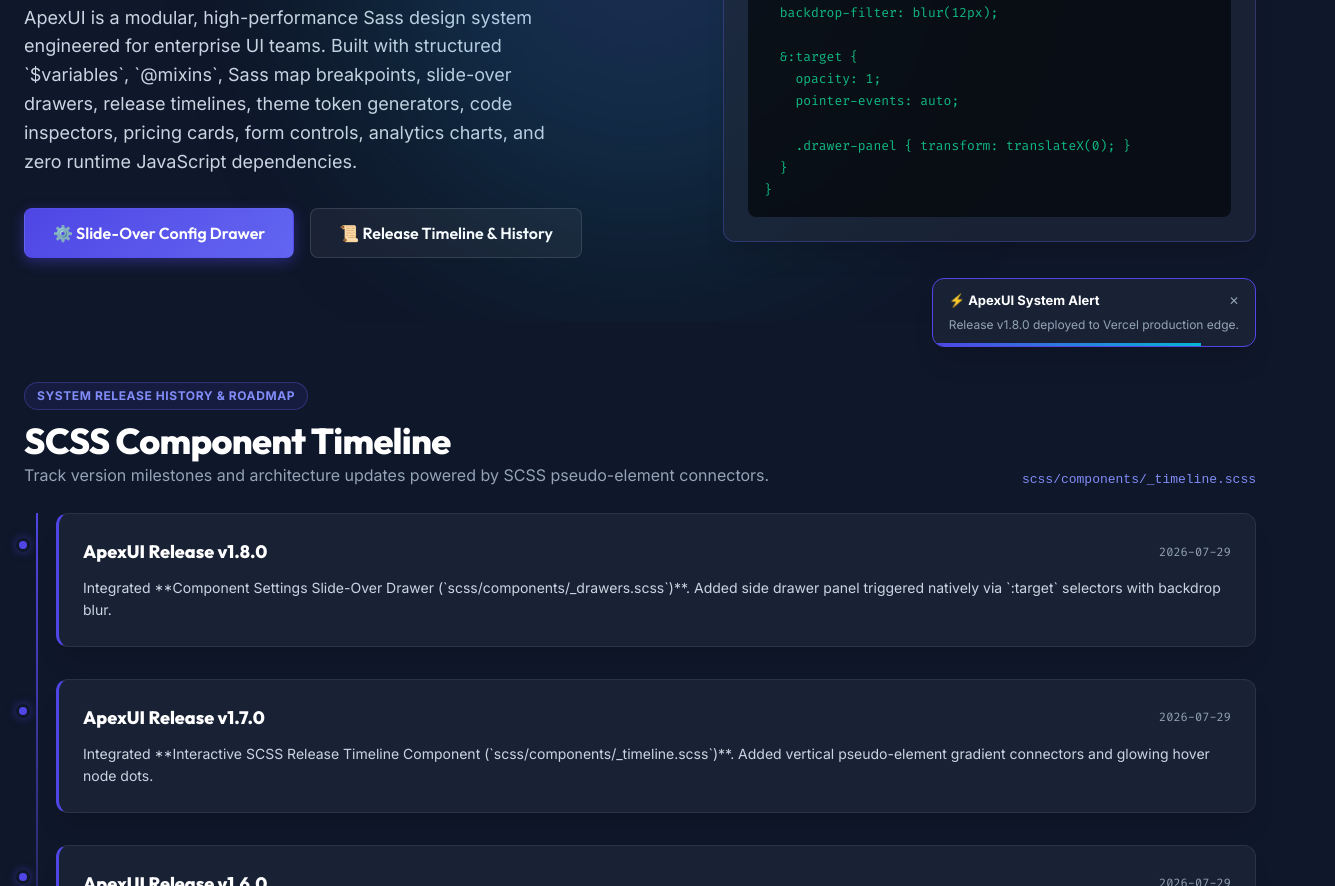
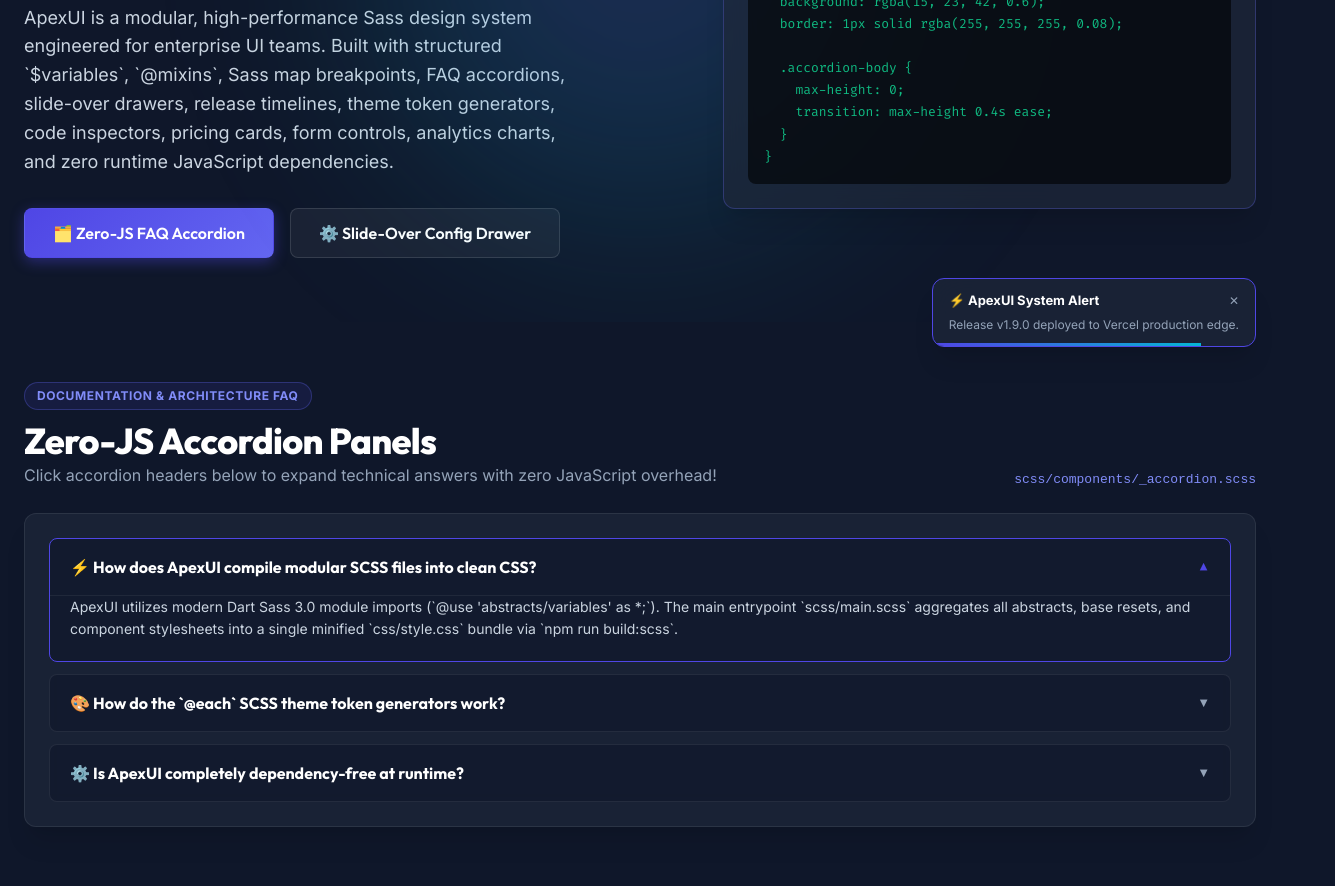
Before and after one commit to breakingthebot/sass-scss-design-system-build51, a website: page index.html in a window 1280 px wide. Shown: the part 429-1315 px from the top of the page, 1335 px wide, since content can reach past the window. Drawn offline with Linux system fonts and the light colour scheme.

Commit message:
feat: release v1.9.0 - Accordion FAQ & Collapsible Panel Component

```diff
--- a/index.html
+++ b/index.html
@@ -4,7 +4,7 @@
     <meta charset="UTF-8" />
     <meta name="viewport" content="width=device-width, initial-scale=1.0" />
     <title>ApexUI — Enterprise Sass/SCSS Design System & Component Infrastructure</title>
-    <meta name="description" content="ApexUI is a modular, production-ready Sass/SCSS design system and UI component library. Featuring SCSS variables, mixins, maps, functions, theme token generators, code inspector, slide-over config drawer, release timeline, pricing cards, form controls, analytics charts, and zero JavaScript dependencies." />
+    <meta name="description" content="ApexUI is a modular, production-ready Sass/SCSS design system and UI component library. Featuring SCSS variables, mixins, maps, functions, theme token generators, code inspector, FAQ accordion, slide-over config drawer, release timeline, pricing cards, form controls, analytics charts, and zero JavaScript dependencies." />
     <link rel="stylesheet" href="css/style.css" />
   </head>
   <body>
@@ -22,6 +22,11 @@
     <input type="radio" id="code-tab-mixins" name="code-tabs" class="state-hack" />
     <input type="radio" id="code-tab-themes" name="code-tabs" class="state-hack" />
 
+    <!-- Pure CSS Accordion State Radios -->
+    <input type="radio" id="accordion-1" name="faq-accordion" class="state-hack" checked />
+    <input type="radio" id="accordion-2" name="faq-accordion" class="state-hack" />
+    <input type="radio" id="accordion-3" name="faq-accordion" class="state-hack" />
+
     <div class="app-wrapper">
       <!-- Sticky Navigation Header -->
       <header class="navbar">
@@ -29,7 +34,7 @@
           <a href="#" class="brand-logo">
             <span class="brand-icon">⚡</span>
             <span>Apex<span class="text-brand-gradient">UI</span></span>
-            <span class="badge badge-brand" style="margin-left: 8px;">SCSS System • v1.8.0</span>
+            <span class="badge badge-brand" style="margin-left: 8px;">SCSS System • v1.9.0</span>
           </a>
 
           <!-- Mobile Hamburger Toggle Label -->
@@ -42,6 +47,7 @@
           <ul class="nav-menu">
             <li><a href="#architecture" class="nav-link">Architecture</a></li>
             <li><a href="#code-inspector" class="nav-link">SCSS Inspector</a></li>
+            <li><a href="#faq" class="nav-link">FAQ Accordion</a></li>
             <li><a href="#timeline" class="nav-link">Release Timeline</a></li>
             <li><a href="#pricing" class="nav-link">Pricing Plans</a></li>
             <li><a href="#forms" class="nav-link">Form Controls</a></li>
@@ -61,7 +67,7 @@
             </div>
 
             <a href="#drawer-settings" class="btn btn-outline btn-sm">⚙️ Config Drawer</a>
-            <a href="#timeline" class="btn btn-primary btn-sm">Release History</a>
+            <a href="#faq" class="btn btn-primary btn-sm">Read FAQ</a>
           </div>
         </div>
       </header>
@@ -82,15 +88,15 @@
             </h1>
 
             <p class="hero-subtitle">
-              ApexUI is a modular, high-performance Sass design system engineered for enterprise UI teams. Built with structured `$variables`, `@mixins`, Sass map breakpoints, slide-over drawers, release timelines, theme token generators, code inspectors, pricing cards, form controls, analytics charts, and zero runtime JavaScript dependencies.
+              ApexUI is a modular, high-performance Sass design system engineered for enterprise UI teams. Built with structured `$variables`, `@mixins`, Sass map breakpoints, FAQ accordions, slide-over drawers, release timelines, theme token generators, code inspectors, pricing cards, form controls, analytics charts, and zero runtime JavaScript dependencies.
             </p>
 
             <div class="hero-cta-group">
-              <a href="#drawer-settings" class="btn btn-primary btn-lg">
+              <a href="#faq" class="btn btn-primary btn-lg">
+                🗂️ Zero-JS FAQ Accordion
+              </a>
+              <a href="#drawer-settings" class="btn btn-secondary btn-lg">
                 ⚙️ Slide-Over Config Drawer
-              </a>
-              <a href="#timeline" class="btn btn-secondary btn-lg">
-                📜 Release Timeline &amp; History
               </a>
             </div>
           </div>
@@ -103,29 +109,73 @@
                 <span class="dot dot-amber"></span>
                 <span class="dot dot-green"></span>
               </div>
-              <span class="file-path">scss/components/_drawers.scss</span>
-              <span class="badge badge-brand">ApexUI SCSS v1.8.0</span>
+              <span class="file-path">scss/components/_accordion.scss</span>
+              <span class="badge badge-brand">ApexUI SCSS v1.9.0</span>
             </div>
 
             <pre>
-<span class="token-comment">// Slide-Over Settings Drawer (:target trigger)</span>
-.drawer-overlay {
-  position: fixed;
-  inset: 0;
-  backdrop-filter: blur(12px);
+<span class="token-comment">// Pure CSS Accordion Panel Trigger</span>
+.accordion-item {
+  background: rgba(15, 23, 42, 0.6);
+  border: 1px solid rgba(255, 255, 255, 0.08);
 
-  &amp;:target {
-    opacity: 1;
-    pointer-events: auto;
-
-    .drawer-panel { transform: translateX(0); }
+  .accordion-body {
+    max-height: 0;
+    transition: max-height 0.4s ease;
   }
 }</pre>
           </div>
         </div>
       </section>
 
-      <!-- PURE CSS SLIDE-OVER SETTINGS DRAWER (TRIGGERED VIA :target) (NEW v1.8.0) -->
+      <!-- ACCORDION FAQ SECTION (NEW v1.9.0) -->
+      <section id="faq" class="container" style="padding: 60px 24px;">
+        <div style="display: flex; justify-content: space-between; align-items: flex-end; flex-wrap: wrap; gap: 16px; margin-bottom: 24px;">
+          <div>
+            <span class="badge badge-brand">DOCUMENTATION &amp; ARCHITECTURE FAQ</span>
+            <h2 style="margin-top: 8px;">Zero-JS Accordion Panels</h2>
+            <p>Click accordion headers below to expand technical answers with zero JavaScript overhead!</p>
+          </div>
+          <span style="font-family: monospace; font-size: 0.8125rem; color: #818cf8;">scss/components/_accordion.scss</span>
+        </div>
+
+        <div class="accordion-group">
+          <!-- Accordion Item 1 -->
+          <div class="accordion-item accordion-item-1">
+            <label for="accordion-1" class="accordion-label">
+              <span>⚡ How does ApexUI compile modular SCSS files into clean CSS?</span>
+              <span class="accordion-chevron">▼</span>
+            </label>
+            <div class="accordion-body">
+              ApexUI utilizes modern Dart Sass 3.0 module imports (`@use 'abstracts/variables' as *;`). The main entrypoint `scss/main.scss` aggregates all abstracts, base resets, and component stylesheets into a single minified `css/style.css` bundle via `npm run build:scss`.
+            </div>
+          </div>
+
+          <!-- Accordion Item 2 -->
+          <div class="accordion-item accordion-item-2">
+            <label for="accordion-2" class="accordion-label">
+              <span>🎨 How do the `@each` SCSS theme token generators work?</span>
+              <span class="accordion-chevron">▼</span>
+            </label>
+            <div class="accordion-body">
+              The theme module `scss/abstracts/_themes.scss` defines a nested Sass map `$themes` for `dark`, `light`, and `cyber` palettes. An `@each` loop automatically emits CSS custom properties (`--bg-main`, `--brand-accent`), allowing instant theme switching with 0kb JavaScript.
+            </div>
+          </div>
+
+          <!-- Accordion Item 3 -->
+          <div class="accordion-item accordion-item-3">
+            <label for="accordion-3" class="accordion-label">
+              <span>⚙️ Is ApexUI completely dependency-free at runtime?</span>
+              <span class="accordion-chevron">▼</span>
+            </label>
+            <div class="accordion-body">
+              Yes! All interactive elements (theme toggles, tabbed code inspectors, slide-over config drawers, fixed toast notifications, and accordion dropdowns) are implemented using native HTML5 state controls (`:target`, `:checked` input state hacks).
+            </div>
+          </div>
+        </div>
+      </section>
+
+      <!-- PURE CSS SLIDE-OVER SETTINGS DRAWER (TRIGGERED VIA :target) -->
       <div id="drawer-settings" class="drawer-overlay">
         <div class="drawer-panel">
           <div class="drawer-header">
@@ -187,6 +237,18 @@
         </div>
 
         <div class="timeline">
+          <!-- Release v1.9.0 -->
+          <div class="timeline-item">
+            <div class="timeline-dot"></div>
+            <div class="timeline-header">
+              <span class="timeline-version">ApexUI Release v1.9.0</span>
+              <span class="timeline-date">2026-07-29</span>
+            </div>
+            <div class="timeline-body">
+              Integrated **Accordion FAQ &amp; Collapsible Panel Component (`scss/components/_accordion.scss`)**. Added zero-JS accordion dropdown panels with rotating chevrons and max-height transitions.
+            </div>
+          </div>
+
           <!-- Release v1.8.0 -->
           <div class="timeline-item">
             <div class="timeline-dot"></div>
@@ -208,18 +270,6 @@
             </div>
             <div class="timeline-body">
               Integrated **Interactive SCSS Release Timeline Component (`scss/components/_timeline.scss`)**. Added vertical pseudo-element gradient connectors and glowing hover node dots.
-            </div>
-          </div>
-
-          <!-- Release v1.6.0 -->
-          <div class="timeline-item">
-            <div class="timeline-dot"></div>
-            <div class="timeline-header">
-              <span class="timeline-version">ApexUI Release v1.6.0</span>
-              <span class="timeline-date">2026-07-29</span>
-            </div>
-            <div class="timeline-body">
-              Integrated **Subscription Pricing Cards Grid (`scss/components/_pricing.scss`)**. Added popular plan badges, feature checkmarks, and glassmorphism pricing cards.
             </div>
           </div>
         </div>
@@ -407,8 +457,8 @@
           <div class="alert alert-info">
             <span class="alert-icon">ℹ️</span>
             <div class="alert-content">
-              <div class="alert-title">New SCSS Release v1.8.0 Available</div>
-              <div class="alert-desc">Integrated Component Settings Slide-Over Drawer.</div>
+              <div class="alert-title">New SCSS Release v1.9.0 Available</div>
+              <div class="alert-desc">Integrated Accordion FAQ &amp; Collapsible Panel components.</div>
             </div>
             <span class="badge" style="background: rgba(6, 182, 212, 0.2); color: #06b6d4; border: 1px solid rgba(6, 182, 212, 0.4);">INFO</span>
           </div>
@@ -605,7 +655,7 @@
           <div class="feature-card">
             <div class="card-icon">🧩</div>
             <h3 class="card-title">`scss/components/`</h3>
-            <p class="card-desc">Decoupled SCSS stylesheets for navbars, buttons, metric widgets, token swatches, charts, codeboxes, alerts, forms, pricing, timeline, drawers, data tables, and modals.</p>
+            <p class="card-desc">Decoupled SCSS stylesheets for navbars, buttons, metric widgets, token swatches, charts, codeboxes, alerts, forms, pricing, timeline, drawers, accordion, data tables, and modals.</p>
           </div>
         </div>
       </section>
@@ -779,7 +829,7 @@
             <strong style="font-size: 0.8125rem; color: #ffffff;">⚡ ApexUI System Alert</strong>
             <label for="toast-dismiss" style="cursor: pointer; color: #94a3b8; font-size: 0.75rem;">✕</label>
           </div>
-          <p style="font-size: 0.75rem; color: #94a3b8; margin-top: 4px;">Release v1.8.0 deployed to Vercel production edge.</p>
+          <p style="font-size: 0.75rem; color: #94a3b8; margin-top: 4px;">Release v1.9.0 deployed to Vercel production edge.</p>
         </div>
       </div>
 
@@ -828,18 +878,18 @@ $font-mono: 'Fira Code', monospace;</pre>
               <h4 class="footer-col-title">SCSS Modules</h4>
               <ul class="footer-links">
                 <li><a href="#modal-inspect-variables">_variables.scss</a></li>
+                <li><a href="#faq">_accordion.scss</a></li>
                 <li><a href="#drawer-settings">_drawers.scss</a></li>
                 <li><a href="#timeline">_timeline.scss</a></li>
-                <li><a href="#pricing">_pricing.scss</a></li>
               </ul>
             </div>
 
             <div>
               <h4 class="footer-col-title">Components</h4>
               <ul class="footer-links">
+                <li><a href="#faq">FAQ Accordion</a></li>
                 <li><a href="#drawer-settings">Config Drawer</a></li>
                 <li><a href="#timeline">Release Timeline</a></li>
-                <li><a href="#pricing">Pricing Cards</a></li>
                 <li><a href="#data-table">Enterprise Data Table</a></li>
               </ul>
             </div>
@@ -848,7 +898,7 @@ $font-mono: 'Fira Code', monospace;</pre>
               <h4 class="footer-col-title">Documentation</h4>
               <ul class="footer-links">
                 <li><a href="README.md">System Architecture Guide</a></li>
-                <li><a href="CHANGELOG.md">Changelog v1.8.0</a></li>
+                <li><a href="CHANGELOG.md">Changelog v1.9.0</a></li>
                 <li><a href="https://github.com/breakingthebot/sass-scss-design-system-build51">GitHub Repository</a></li>
                 <li><a href="#">MIT License</a></li>
               </ul>
@@ -857,7 +907,7 @@ $font-mono: 'Fira Code', monospace;</pre>
 
           <div class="footer-bottom">
             <span>© 2026 ApexUI Design Infrastructure Inc. All rights reserved. Built with Sass/SCSS.</span>
-            <span>⚡ Release v1.8.0 • Slide-Over Config Drawer</span>
+            <span>⚡ Release v1.9.0 • Zero-JS FAQ Accordion</span>
           </div>
         </div>
       </footer>
--- /dev/null
+++ b/scss/components/_accordion.scss
@@ -0,0 +1,72 @@
+// ==========================================================================
+// ApexUI Design System — SCSS Component: Accordion & Collapsible Panels
+// ==========================================================================
+
+@use '../abstracts/variables' as *;
+@use '../abstracts/mixins' as *;
+
+.accordion-group {
+  @include glass-card();
+  padding: $spacing-6;
+  margin-top: $spacing-6;
+  display: flex;
+  flex-direction: column;
+  gap: $spacing-3;
+}
+
+.accordion-item {
+  background: rgba(15, 23, 42, 0.6);
+  border: 1px solid rgba(255, 255, 255, 0.08);
+  border-radius: $radius-md;
+  overflow: hidden;
+  transition: border-color 0.2s ease;
+
+  &:hover {
+    border-color: rgba(99, 102, 241, 0.4);
+  }
+
+  .accordion-label {
+    @include flex-align(row, space-between, center);
+    padding: $spacing-4 $spacing-5;
+    font-family: $font-heading;
+    font-size: 1rem;
+    font-weight: 700;
+    color: #ffffff;
+    cursor: pointer;
+    user-select: none;
+
+    .accordion-chevron {
+      font-size: 0.8125rem;
+      color: $color-slate-400;
+      transition: transform 0.3s ease;
+    }
+  }
+
+  .accordion-body {
+    max-height: 0;
+    overflow: hidden;
+    transition: max-height 0.4s cubic-bezier(0, 1, 0, 1), padding 0.3s ease;
+    padding: 0 $spacing-5;
+    font-size: 0.875rem;
+    color: $color-slate-300;
+    line-height: 1.6;
+  }
+}
+
+// Pure CSS Radio State Trigger
+#accordion-1:checked ~ .app-wrapper .accordion-item-1,
+#accordion-2:checked ~ .app-wrapper .accordion-item-2,
+#accordion-3:checked ~ .app-wrapper .accordion-item-3 {
+  border-color: $color-brand-primary;
+
+  .accordion-label .accordion-chevron {
+    transform: rotate(180deg);
+    color: $color-brand-primary;
+  }
+
+  .accordion-body {
+    max-height: 300px;
+    padding: 0 $spacing-5 $spacing-5 $spacing-5;
+    border-top: 1px solid rgba(255, 255, 255, 0.06);
+  }
+}
--- a/scss/main.scss
+++ b/scss/main.scss
@@ -27,6 +27,7 @@
 @use 'components/pricing' as *;
 @use 'components/timeline' as *;
 @use 'components/drawers' as *;
+@use 'components/accordion' as *;
 @use 'components/data-table' as *;
 @use 'components/modals' as *;
 
@@ -48,16 +49,17 @@
   }
 
   .hero-subtitle, p { color: #475569; }
-  .feature-card, .metric-widget, .code-inspector-card, .chart-card, .codebox-container, .form-control, .pricing-card, .timeline-item, .data-table-wrapper {
+  .feature-card, .metric-widget, .code-inspector-card, .chart-card, .codebox-container, .form-control, .pricing-card, .timeline-item, .accordion-group, .data-table-wrapper {
     background: #ffffff;
     border-color: #e2e8f0;
     box-shadow: 0 10px 25px rgba(0,0,0,0.06);
   }
 
-  .drawer-panel {
-    background: #ffffff;
-    border-left-color: #e2e8f0;
-    .drawer-title { color: #0f172a; }
+  .accordion-item {
+    background: #f8fafc;
+    border-color: #e2e8f0;
+    .accordion-label { color: #0f172a; }
+    .accordion-body { color: #475569; }
   }
 }
 
@@ -68,7 +70,7 @@
     border-bottom-color: rgba(255, 0, 127, 0.4);
   }
 
-  .feature-card, .metric-widget, .code-inspector-card, .chart-card, .codebox-container, .pricing-card, .timeline-item, .drawer-panel {
+  .feature-card, .metric-widget, .code-inspector-card, .chart-card, .codebox-container, .pricing-card, .timeline-item, .accordion-group {
     border-color: rgba(0, 246, 255, 0.4);
     box-shadow: 0 0 25px rgba(0, 246, 255, 0.2);
   }
```
Also changed, not shown: CHANGELOG.md, README.md, css/style.css, 1 other file.
